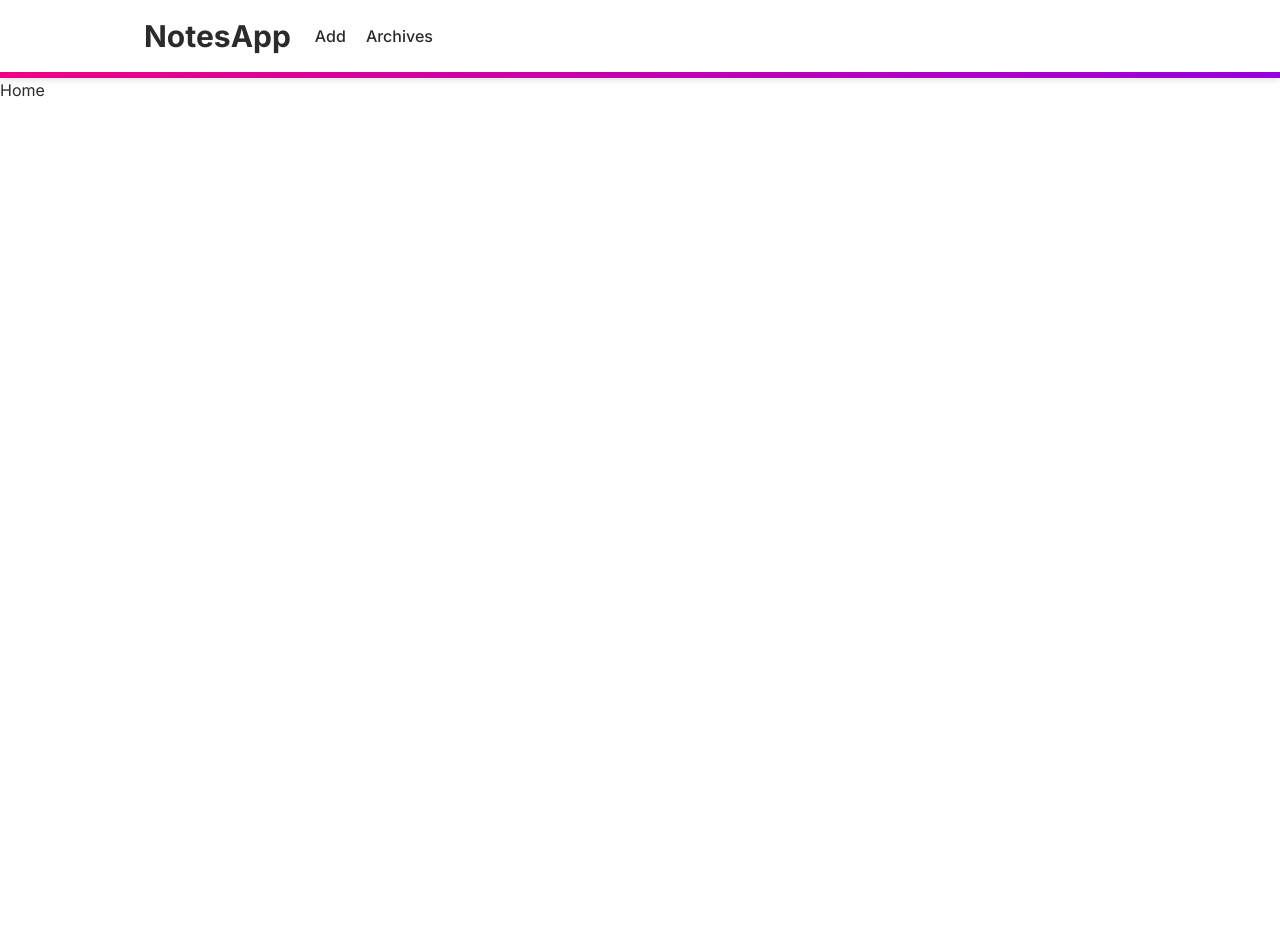
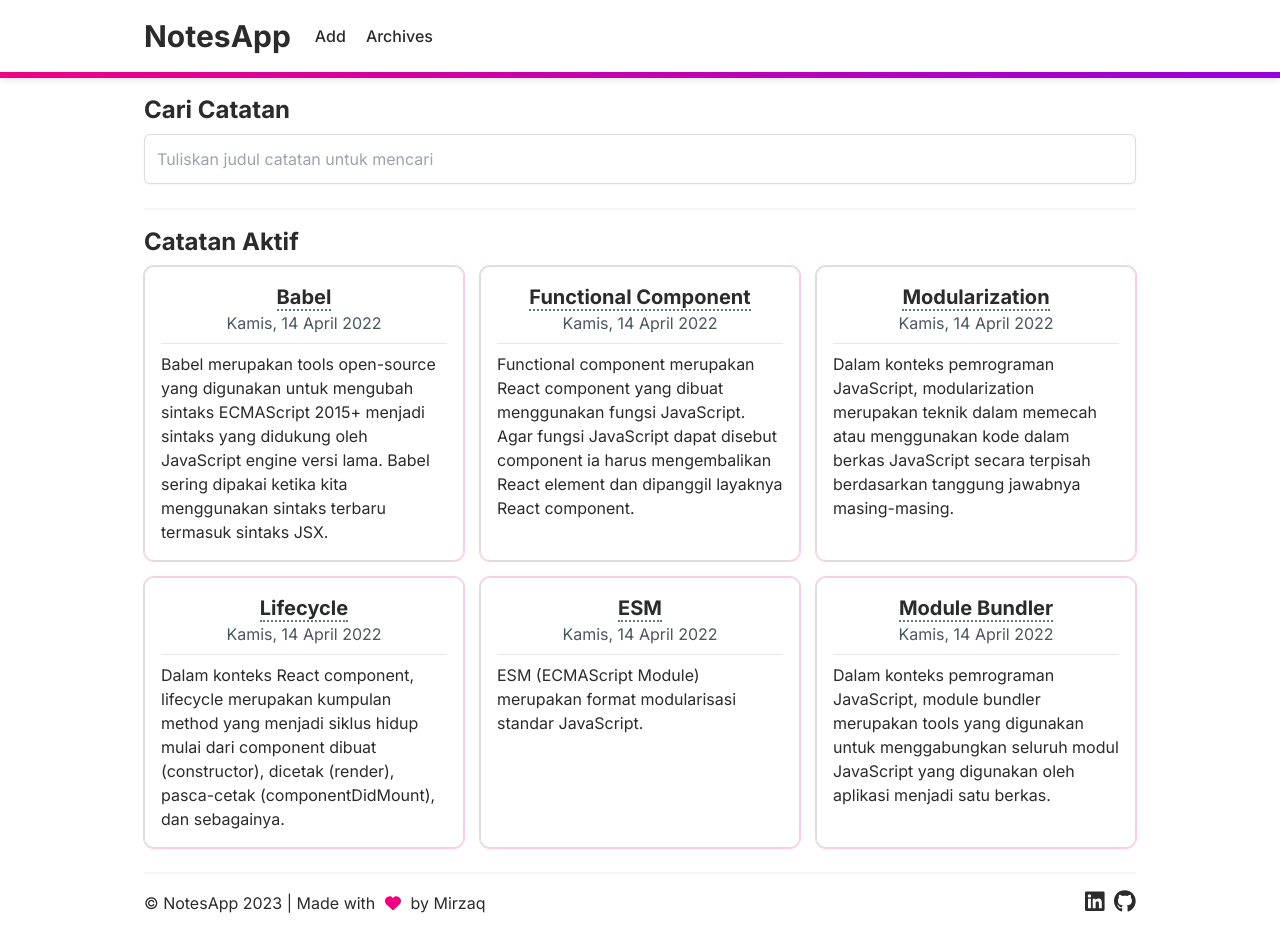
Before and after one commit to mirzaq19/notes-dcd, a React (Vite) app: page / in a window 1280 px wide. Before the commit the page ends 800 px from the top, so only its background shows below. Built offline with nearby package versions, Linux system fonts and the light colour scheme.

Commit message:
feat: add home page

```diff
--- a/src/App.jsx
+++ b/src/App.jsx
@@ -1,15 +1,20 @@
 import { Routes, Route } from 'react-router-dom'
 import Home from '@/pages/Home'
 import Navbar from '@/components/layout/Navbar'
+import Container from '@/components/layout/Container'
+import Footer from '@/components/layout/Footer'
 
 function App() {
   return (
     <>
       <Navbar />
       <main>
-        <Routes>
-          <Route path="/" element={<Home />} />
-        </Routes>
+        <Container>
+          <Routes>
+            <Route path="/" element={<Home />} />
+          </Routes>
+          <Footer />
+        </Container>
       </main>
     </>
   )
--- a/src/pages/Home.jsx
+++ b/src/pages/Home.jsx
@@ -1,5 +1,25 @@
+import NoteList from '@/components/NoteList'
+import Search from '@/components/Search'
+import Section from '@/components/layout/Section'
+import { getActiveNotes } from '@/utilities/data'
+import { useState } from 'react'
+
 const Home = () => {
-  return <div>Home</div>
+  const [keyword, setKeyword] = useState('')
+  const [notes] = useState(getActiveNotes())
+
+  const notesToRender = notes.filter((note) =>
+    note.title.toLowerCase().includes(keyword.toLowerCase())
+  )
+
+  return (
+    <div className="min-h-main">
+      <Search value={keyword} setValue={(value) => setKeyword(value)} />
+      <Section title="Catatan Aktif">
+        <NoteList notes={notesToRender} />
+      </Section>
+    </div>
+  )
 }
 
 export default Home
```
